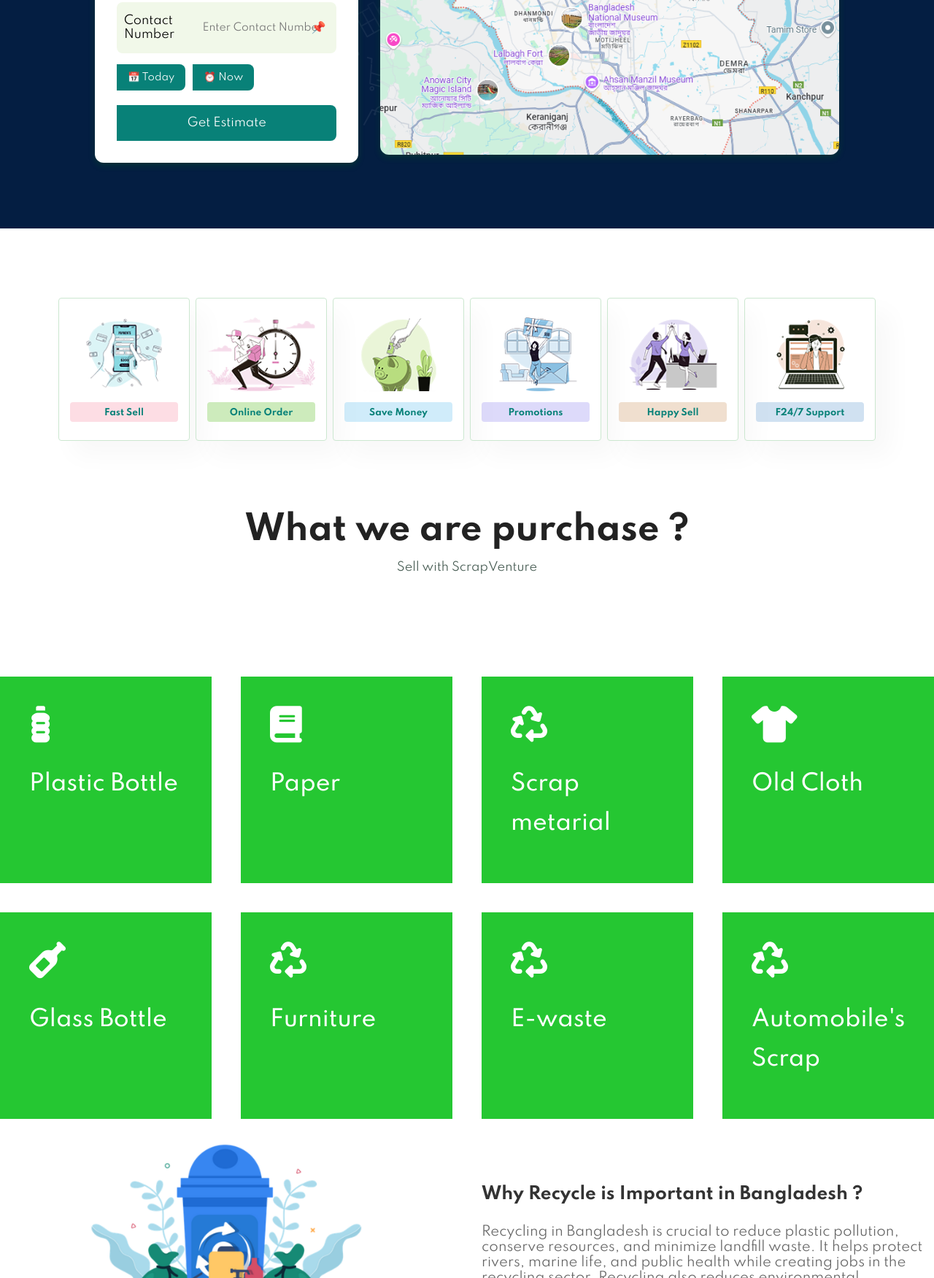
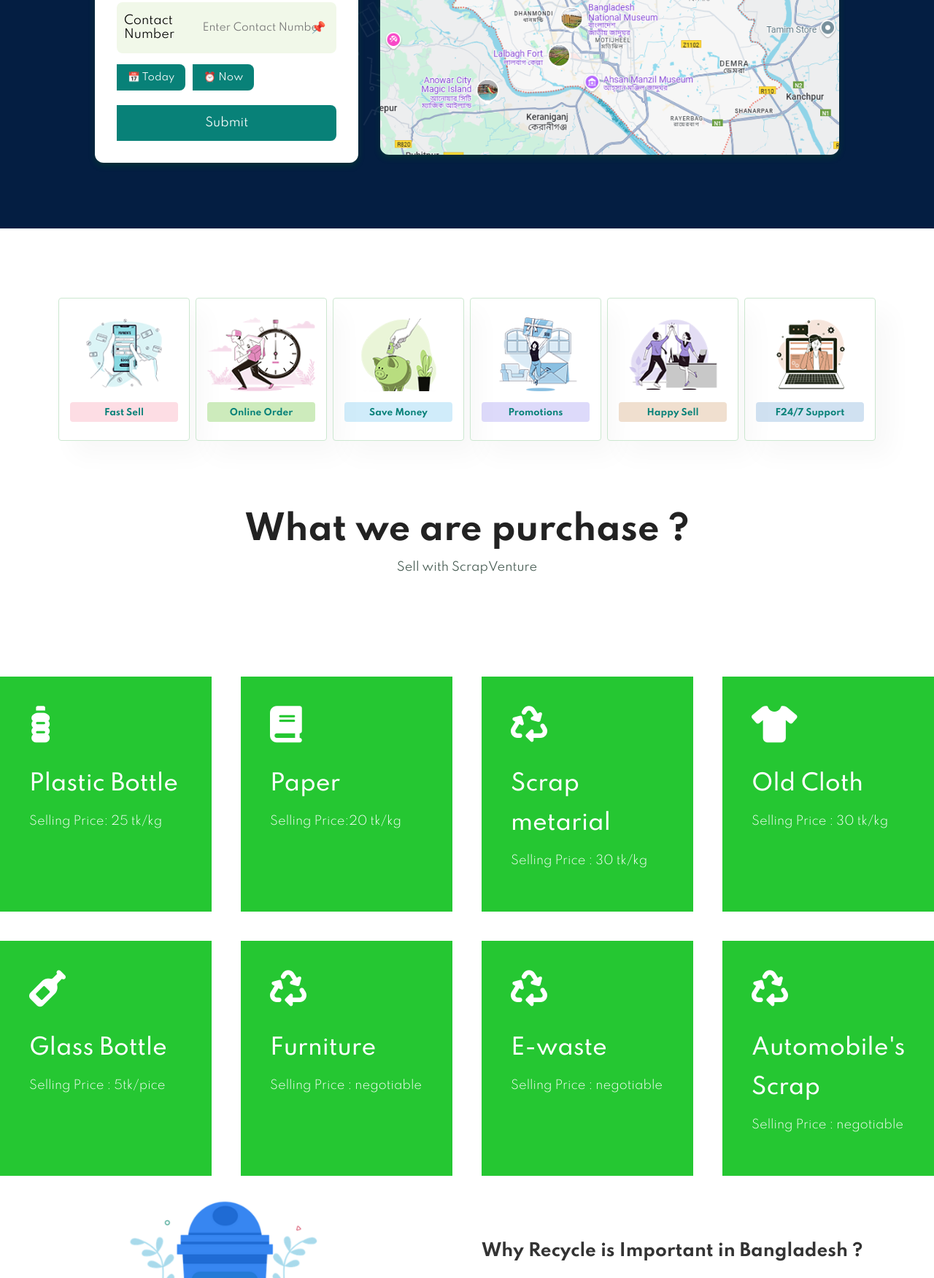
Before and after one commit to EmonHossain12/scrapventure, a plain HTML site: page index.html in a window 1280 px wide. Shown: the part 1393-3144 px from the top of the page at 73% size. Drawn offline with nearby package versions, Linux system fonts and the light colour scheme.

Commit message:
ThirdCommit

```diff
--- a/index.html
+++ b/index.html
@@ -77,7 +77,7 @@
                     <button class="time-btn">⏰ Now</button>
                 </div>
 
-                <button class="cta-btn">Get Estimate</button>
+                <button class="cta-btn"><a href="" class="submitbtn">Submit</a></button>
             </div>
 
             <div class="map-container">
@@ -263,56 +263,56 @@
                 <div>
                     <i class="fa-solid fa-bottle-water"></i>
                     <h2 class="common">Plastic Bottle</h2>
-                    <!-- <p>Selling Price: 25 tk/kg</p> -->
+                    <p>Selling Price: 25 tk/kg</p>
                     <!-- <a href="#">Sell Now</a> -->
                 </div>
 
                 <div>
                     <i class="fa-solid fa-book"></i>
                     <h2>Paper</h2>
-                    <!-- <p>Selling Price:20 tk/kg</p> -->
+                    <p>Selling Price:20 tk/kg</p>
                     <!-- <a href="contact.html">Sell Now</a>  -->
                 </div>
 
                 <div>
                     <i class="fa-solid fa-recycle"></i>
                     <h2>Scrap metarial</h2>
-                    <!-- <p>Selling Price : 30 tk/kg</p> -->
+                    <p>Selling Price : 30 tk/kg</p>
                     <!-- <a href="contact.html">Sell Now</a>  -->
                 </div>
 
                 <div>
                     <i class="fa-solid fa-shirt"></i>
                     <h2>Old Cloth</h2>
-                    <!-- <p>Selling Price : 30 tk/kg</p> -->
+                    <p>Selling Price : 30 tk/kg</p>
                     <!-- <a href="contact.html">Sell Now</a>  -->
                 </div>
 
                 <div>
                     <i class="fa-solid fa-wine-bottle"></i>
                     <h2>Glass Bottle</h2>
-                    <!-- <p>Selling Price : 5tk/pice</p> -->
+                    <p>Selling Price : 5tk/pice</p>
                     <!-- <a href="contact.html">Sell Now</a>  -->
                 </div>
 
                 <div>
                     <i class="fa-solid fa-recycle"></i>
                     <h2>Furniture</h2>
-                    <!-- <p>Selling Price : negotiable</p> -->
+                    <p>Selling Price : negotiable</p>
                     <!-- <a href="contact.html">Sell Now</a>  -->
                 </div>
 
                 <div>
                     <i class="fa-solid fa-recycle"></i>
                     <h2>E-waste</h2>
-                    <!-- <p>Selling Price : negotiable</p> -->
+                    <p>Selling Price : negotiable</p>
                     <!-- <a href="contact.html">Sell Now</a>  -->
                 </div>
 
                 <div>
                     <i class="fa-solid fa-recycle"></i>
                     <h2>Automobile's Scrap</h2>
-                    <!-- <p>Selling Price : negotiable</p> -->
+                    <p>Selling Price : negotiable</p>
                     <!-- <a href="contact.html">Sell Now</a>  -->
                 </div>
 
--- a/style.css
+++ b/style.css
@@ -1578,3 +1578,8 @@ padding: 10px 20px;
 		font-size: 16px;
 	}
 }
+
+.submitbtn{
+  color: #fff;
+  text-decoration: none;
+}
```
Also changed, not shown: contact2.html (+1 -1 lines).
